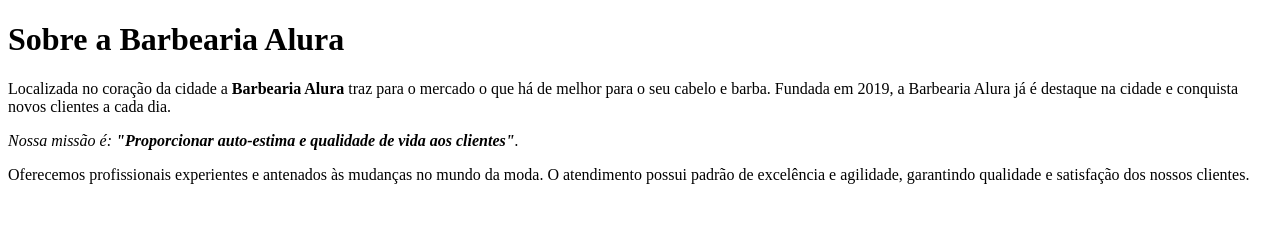
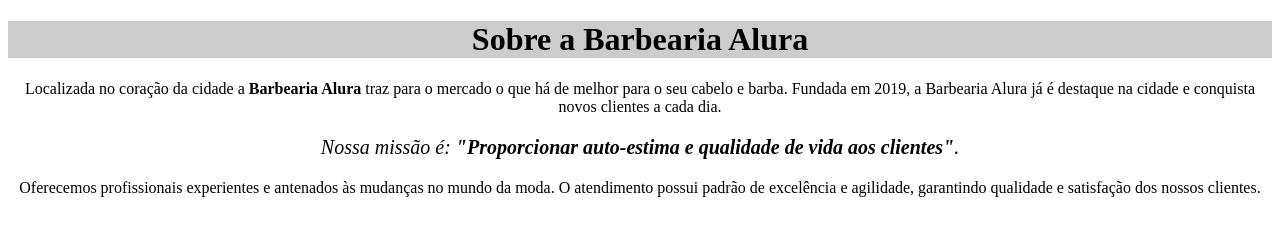
Before and after one commit to RufoAnna/Curso-Barbearia-Alura, a plain HTML site: page index.html in a window 1280 px wide. Drawn offline with Linux system fonts and the light colour scheme.

Commit message:
segunda edição

```diff
--- a/index.html
+++ b/index.html
@@ -1,12 +1,24 @@
 <!DOCTYPE html>
 <html lang="pt-br">
-    <meta charset="UTF-8">
-    <title>Barbearia Alura</title>
-    <h1>Sobre a Barbearia Alura</h1>
+    <head>
+        <meta charset="UTF-8">
+        <title>Barbearia Alura</title>
+        <link rel="stylesheet" href="style.css">
 
-    <p>Localizada no coração da cidade a <strong>Barbearia Alura</strong> traz para o mercado o que há de melhor para o seu cabelo e barba. Fundada em 2019, a Barbearia Alura já é destaque na cidade e conquista novos clientes a cada dia.</p>
+        <style>
+        p {
+           text-align: center
+        }
+        </style>
+  </head>
 
-    <p><em>Nossa missão é: <strong>"Proporcionar auto-estima e qualidade de vida aos clientes"</strong>.</em></p>
+  <body>
+        <h1 style="text-align: center; background: #CCCCCC">Sobre a Barbearia Alura</h1>
 
-    <p>Oferecemos profissionais experientes e antenados às mudanças no mundo da moda. O atendimento possui padrão de excelência e agilidade, garantindo qualidade e satisfação dos nossos clientes.</p>
+        <p>Localizada no coração da cidade a <strong>Barbearia Alura</strong> traz para o mercado o que há de melhor para o seu cabelo e barba. Fundada em 2019, a Barbearia Alura já é destaque na cidade e conquista novos clientes a cada dia.</p>
+
+        <p style="font-size: 20px"><em>Nossa missão é: <strong>"Proporcionar auto-estima e qualidade de vida aos clientes"</strong>.</em></p>
+
+        <p>Oferecemos profissionais experientes e antenados às mudanças no mundo da moda. O atendimento possui padrão de excelência e agilidade, garantindo qualidade e satisfação dos nossos clientes.</p>
+  </body>
 </html>
--- /dev/null
+++ b/style.css
@@ -0,0 +1,3 @@
+p {
+   text-align: center
+}
```
